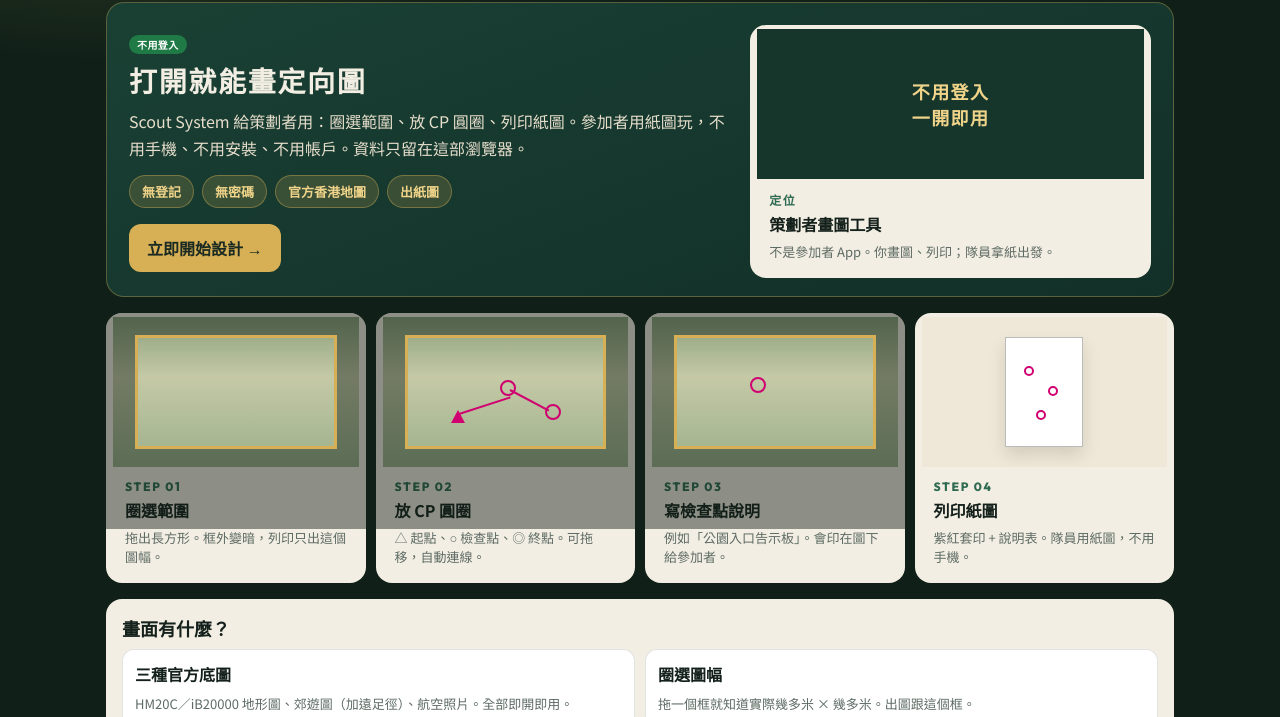
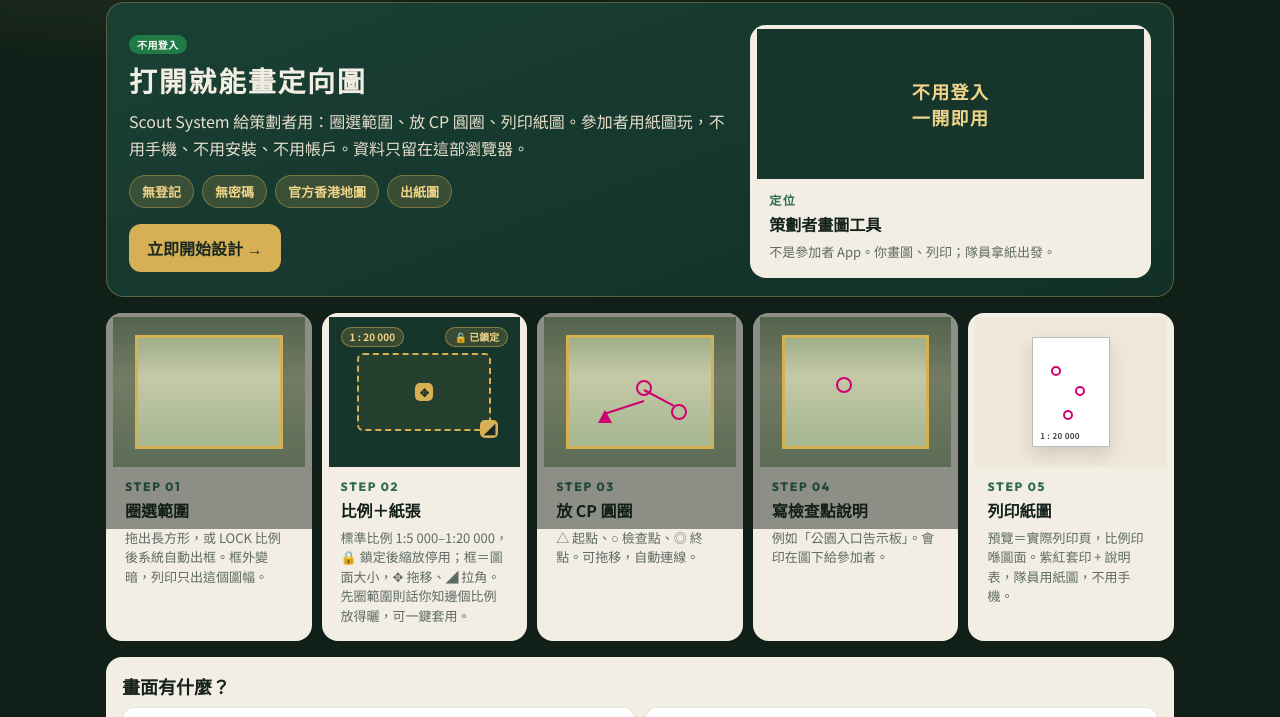
Before and after one commit to playerkousas-rgb/HKMAP, a plain HTML site: page mock.html in a window 1280 px wide. Shown: the part 58-775 px from the top of the page. Drawn offline with Linux system fonts and the light colour scheme.

Commit message:
更新 MOCK 及教學：比例＋紙張步驟、兩種圈法、LOCK 比例
- mock.html：四步改五步，加「STEP 02 比例＋紙張」（含圖面框＋手柄
  mock 畫面）、STEP 05 列印紙圖標明預覽＝實際列印頁、比例印喺圖面
- mock.css：.shot-scale mock（金框＋✥/◢ 手柄＋比例/鎖定標籤）、
  步驟網格改 auto-fit（5 張卡）
- 教學.md：30 秒上手加入 LOCK 比例路徑、修正格式

Co-authored-by: arena-agent <297053741+arena-agent@users.noreply.github.com>

```diff
--- a/css/mock.css
+++ b/css/mock.css
@@ -30,7 +30,7 @@
 
 .steps {
   display: grid;
-  grid-template-columns: repeat(4, 1fr);
+  grid-template-columns: repeat(auto-fit, minmax(190px, 1fr));
   gap: 10px;
   margin: 16px 0;
 }
@@ -112,6 +112,78 @@
   width: 10px; height: 10px;
 }
 
+/* STEP 02：比例＋紙張 mock */
+.shot-scale {
+  background: #16362c;
+  position: relative;
+  display: grid;
+  place-items: center;
+}
+.shot-scale .tag {
+  position: absolute;
+  top: 10px;
+  left: 12px;
+  right: 12px;
+  display: flex;
+  justify-content: space-between;
+}
+.shot-scale .tag b {
+  font: 700 10px/1 "Noto Sans TC", sans-serif;
+  color: #f0d48a;
+  background: rgba(215,176,86,.18);
+  border: 1px solid rgba(215,176,86,.5);
+  border-radius: 999px;
+  padding: 4px 8px;
+}
+.shot-scale .scalebox {
+  width: 70%;
+  height: 52%;
+  border: 2.5px dashed #d7b056;
+  border-radius: 6px;
+  position: relative;
+  background: rgba(215,176,86,.08);
+}
+.shot-scale .scalebox::before {
+  content: "✥";
+  position: absolute;
+  left: 50%;
+  top: 50%;
+  transform: translate(-50%, -50%);
+  width: 18px;
+  height: 18px;
+  background: #d7b056;
+  color: #1a2a22;
+  border-radius: 5px;
+  display: grid;
+  place-items: center;
+  font-size: 11px;
+  font-weight: 700;
+}
+.shot-scale .scalebox::after {
+  content: "◢";
+  position: absolute;
+  right: -9px;
+  bottom: -9px;
+  width: 18px;
+  height: 18px;
+  background: #d7b056;
+  color: #1a2a22;
+  border-radius: 5px;
+  display: grid;
+  place-items: center;
+  font-size: 11px;
+  font-weight: 700;
+}
+
+.shot-print .pscale {
+  position: absolute;
+  left: 7px;
+  bottom: 6px;
+  font: 700 8px/1 "Noto Sans TC", sans-serif;
+  color: #444;
+  letter-spacing: .04em;
+}
+
 .shot-open {
   background: #16362c;
   color: #f0d48a;
--- a/mock.html
+++ b/mock.html
@@ -58,7 +58,18 @@
         <div class="cap">
           <div class="n">STEP 01</div>
           <h3>圈選範圍</h3>
-          <p>拖出長方形。框外變暗，列印只出這個圖幅。</p>
+          <p>拖出長方形，或 LOCK 比例後系統自動出框。框外變暗，列印只出這個圖幅。</p>
+        </div>
+      </article>
+      <article class="step">
+        <div class="shot shot-scale">
+          <div class="tag"><b>1 : 20 000</b><b>🔒 已鎖定</b></div>
+          <div class="scalebox"></div>
+        </div>
+        <div class="cap">
+          <div class="n">STEP 02</div>
+          <h3>比例＋紙張</h3>
+          <p>標準比例 1:5 000–1:20 000，🔒 鎖定後縮放停用；框＝圖面大小，✥ 拖移、◢ 拉角。先圈範圍則話你知邊個比例放得曬，可一鍵套用。</p>
         </div>
       </article>
       <article class="step">
@@ -72,7 +83,7 @@
           </div>
         </div>
         <div class="cap">
-          <div class="n">STEP 02</div>
+          <div class="n">STEP 03</div>
           <h3>放 CP 圓圈</h3>
           <p>△ 起點、○ 檢查點、◎ 終點。可拖移，自動連線。</p>
         </div>
@@ -84,7 +95,7 @@
           </div>
         </div>
         <div class="cap">
-          <div class="n">STEP 03</div>
+          <div class="n">STEP 04</div>
           <h3>寫檢查點說明</h3>
           <p>例如「公園入口告示板」。會印在圖下給參加者。</p>
         </div>
@@ -95,12 +106,13 @@
             <i style="left:18px;top:28px"></i>
             <i style="left:42px;top:48px"></i>
             <i style="left:30px;top:72px"></i>
+            <span class="pscale">1 : 20 000</span>
           </div>
         </div>
         <div class="cap">
-          <div class="n">STEP 04</div>
+          <div class="n">STEP 05</div>
           <h3>列印紙圖</h3>
-          <p>紫紅套印 + 說明表。隊員用紙圖，不用手機。</p>
+          <p>預覽＝實際列印頁，比例印喺圖面。紫紅套印 + 說明表，隊員用紙圖，不用手機。</p>
         </div>
       </article>
     </div>
@@ -113,8 +125,12 @@
           <span>HM20C／iB20000 地形圖、郊遊圖（加遠足徑）、航空照片。全部即開即用。</span>
         </div>
         <div class="feat">
-          <strong>圈選圖幅</strong>
-          <span>拖一個框就知道實際幾多米 × 幾多米。出圖跟這個框。</span>
+          <strong>兩種圈法</strong>
+          <span>LOCK 比例 → 自動出「圖面框」（✥ 拖移、◢ 拉角，改比例／紙張自動跟變）；或自己圈範圍 → 即時話你知邊個比例放得曬，一鍵套用。</span>
+        </div>
+        <div class="feat">
+          <strong>LOCK 標準比例</strong>
+          <span>1:5 000–1:20 000 選定即對齊；鎖定後縮放停用，比例唔會飄成 1:18 990 玩死參加者，紙圖上會印出比例。</span>
         </div>
         <div class="feat">
           <strong>HK1980 方格</strong>
```
Also changed, not shown: 教學.md (+2 -2 lines).
